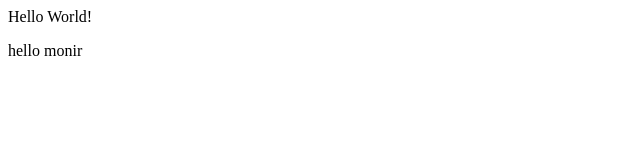
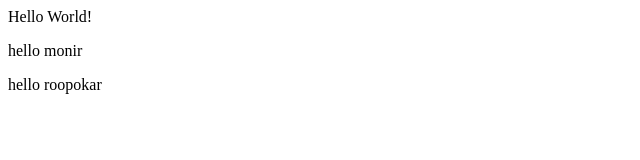
Before and after one commit to MonirHossen/demo-repo, a plain HTML site: page index.html in a window 1280 px wide. Shown: the whole page, without its empty margins (0-640 px from the left). Drawn offline with Linux system fonts and the light colour scheme.

Commit message:
add hello roopokar

```diff
--- a/index.html
+++ b/index.html
@@ -1,2 +1,3 @@
 <div>Hello World!</div>
 <p>hello monir</p>
+<div>hello roopokar</div>
```
